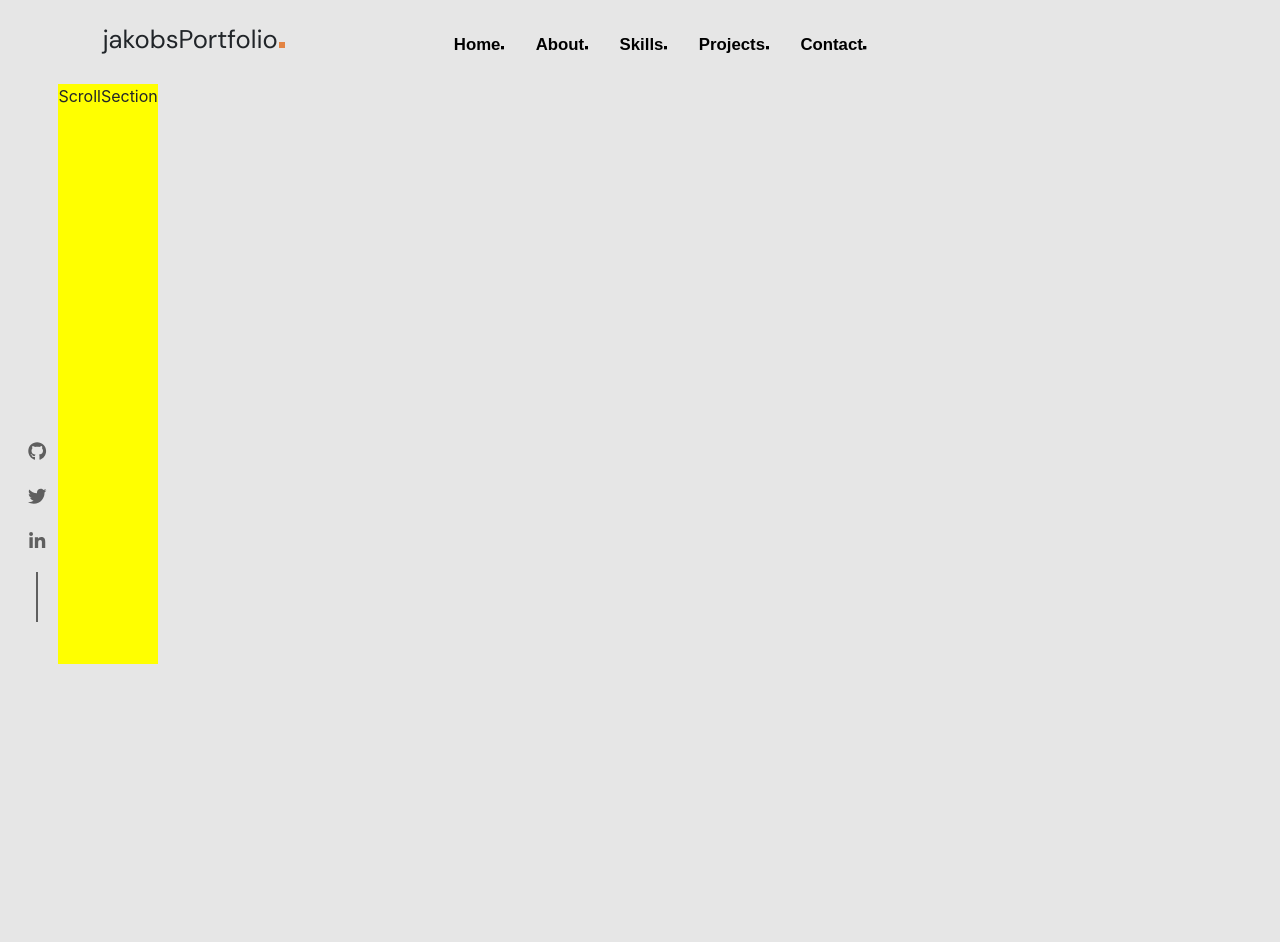
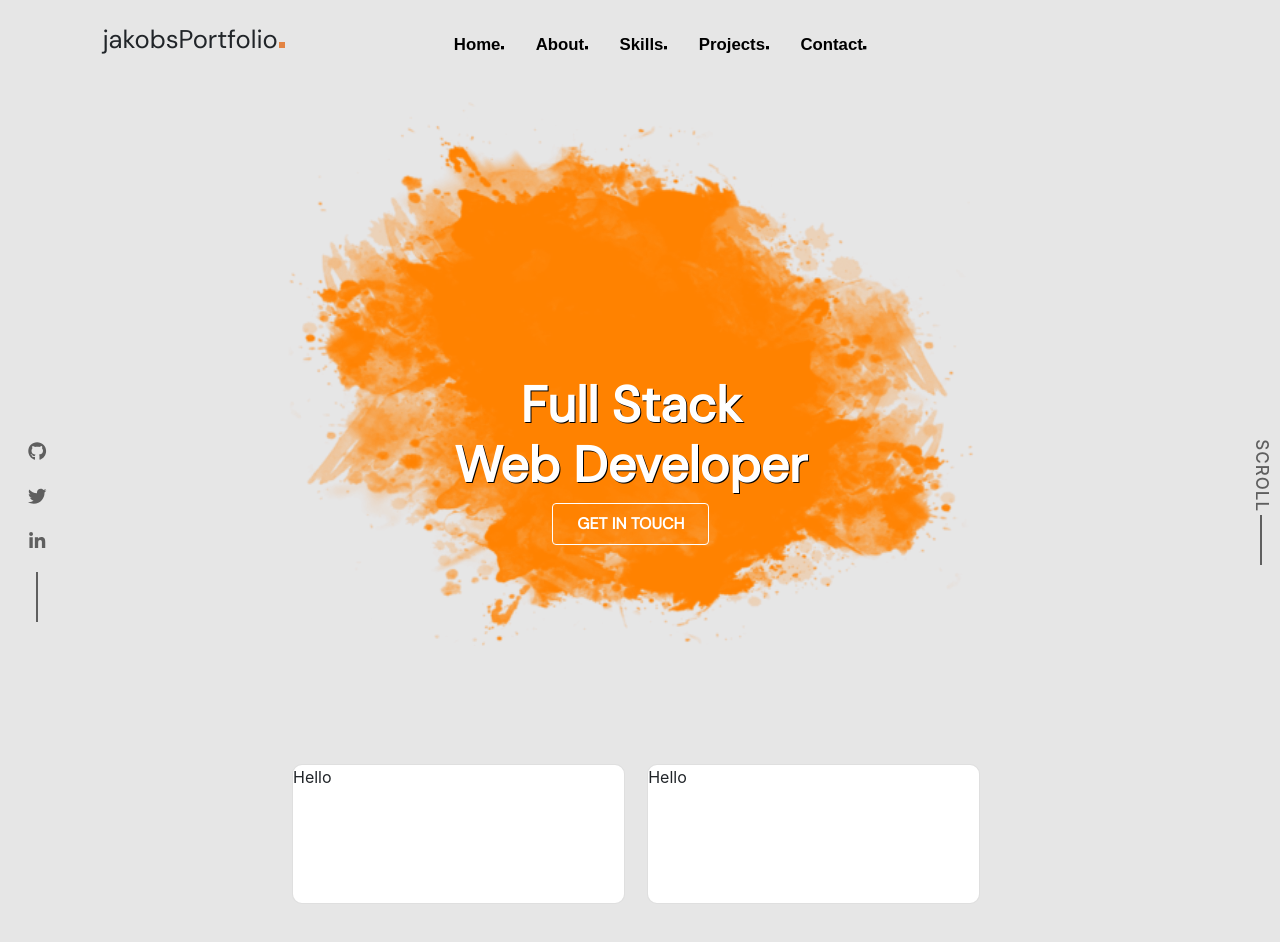
Before and after one commit to jakoblumpkin/newportfolio, a React (Create React App) app: page / in a window 1280 px wide. Shown: the top 942 px of the page. Before the commit the page ends 800 px from the top, so only its background shows below. Built offline with nearby package versions, Linux system fonts and the light colour scheme.

Commit message:
added card

```diff
--- a/src/App.js
+++ b/src/App.js
@@ -5,6 +5,7 @@ import './css/welcomepage.css';
 import SideIconLinks from './SideIconLinks';
 import MiddleSection from './MiddleSection';
 import ScrollSection from './ScrollSection';
+import Links from './Links/Links';
 
 function App() {
   return (
@@ -15,6 +16,7 @@ function App() {
       <MiddleSection/>
       <ScrollSection/>
     </section>
+    <Links/>
   </body>
   );
 }
--- /dev/null
+++ b/src/Links/Links.js
@@ -0,0 +1,27 @@
+import '../css/welcomepage.css';
+import Card from 'react-bootstrap/Card';
+import Row from 'react-bootstrap/Row';
+import Container from 'react-bootstrap/Container';
+
+function Links() {
+  return (
+    <section id="LinksS">
+      <Container id="theContainer">
+      <Row id="CardRow">
+          <Card id="ExperenceCard">
+              <Card.Text>
+                Hello
+              </Card.Text>
+          </Card>
+          <Card id="ProjectCard">
+              <Card.Text>
+                Hello
+              </Card.Text>
+          </Card>
+        </Row>
+      </Container>
+    </section>
+  );
+}
+
+export default Links;
--- a/src/MiddleSection.js
+++ b/src/MiddleSection.js
@@ -1,9 +1,19 @@
 import React from 'react';
+import Button from 'react-bootstrap/Button';
 
 function MiddleSection() {
 
   return (
     <div id="MiddleSection">
+      <div id="splashImage">
+        <div id="myImage">
+          <div id="textforintro">
+            <h1>Full Stack <br/>Web Developer</h1>
+            <Button id="getintouch"><strong>GET IN TOUCH</strong></Button>
+
+          </div>
+        </div>
+      </div>
     </div>
   );
 }
--- a/src/ScrollSection.js
+++ b/src/ScrollSection.js
@@ -1,7 +1,10 @@
 function ScrollSection() {
   return (
     <div id="ScrollSection">
-      <p>ScrollSection</p>
+      <ul>
+        <a href="/"><li id="scrollText">SCROLL</li></a>
+        <li id="verticallineScroll"></li>
+      </ul>
     </div>
   );
 }
--- a/src/css/welcomepage.css
+++ b/src/css/welcomepage.css
@@ -91,22 +91,139 @@
 
 
 
+#MiddleSection {
+  width: stretch;
+}
+
+#splashImage {
+  width: 60%;
+  height: 95%;
+  background-image: url(../images/splash.png);
+  background-repeat: no-repeat;
+  background-size: 100% 100%;
+  margin: 1% auto;
+}
+
+#myImage {
+
+}
+
+#textforintro {
+  background-color: transparent;
+  width: 500px;
+  height: 300px;
+  position: relative;
+  margin: 0 auto;
+  top: 280px;
+}
+
+#textforintro {
+   font-family: 'DM Sans', sans-serif;
+   font-size: smaller;
+   color: white;
+   text-align: center;
+}
+
+#textforintro h1{
+  font-weight: 1000;
+  font-size: 50px;
+  text-shadow: 1px 1px black;
+}
+
+#getintouch {
+   background-color: transparent;
+   border-color: white;
+   padding: 8px 24px;
+   box-shadow: none;
+}
+
+#getintouch:hover {
+  background-color: white;
+  color: black;
+}
+
+#getintouch:active {
+  box-shadow: 1px 1px 1px 1px #e38443;
+}
 
 
 
 
+#ScrollSection {
+  background-color: transparent;
+  width: 6%;
+}
+
+#ScrollSection ul {
+  list-style: none;
+  margin-top: 470%;
+}
+
+#ScrollSection #scrollText {
+  font-weight: 500;
+  font-size: 17px;
+  letter-spacing: 1px;
+  color: #5f5f5f;
+  transform: rotate(90deg);
+}
+
+#ScrollSection a {
+  text-decoration: none;
+}
+
+#verticallineScroll {
+  border-left: 2px solid #5f5f5f;
+  height: 50px;
+  margin-left: 47%;
+  margin-top: 120%;
+  color: #5f5f5f;
+}
 
 
+@keyframes blackColor {
+  from {
+     color: #5f5f5f;
+  }
 
-
-
-
-
-
-#MiddleSection {
-  width: stretch;
+  to {
+    color: black;
+  }
 }
 
-#ScrollSection {
-  background-color: yellow;
+#ScrollSection #scrollText:hover{
+  animation: blackColor 1s;
+  animation-fill-mode: forwards;
 }
+
+/* Links */
+
+#LinksS {
+  background-color: transparent;
+  height: 300px;
+}
+#CardRow {
+  height: 100%;
+  width: 100%;
+  position: relative;
+  top: 100px;
+  display: flex;
+}
+#theContainer {
+   width: 100%;
+}
+
+#ExperenceCard {
+  width: 30%;
+  height: 140px;
+  border-radius: 10px;
+  position: relative;
+  left: 20%;
+}
+
+#ProjectCard {
+  width: 30%;
+  height: 140px;
+  border-radius: 10px;
+  position: relative;
+  right: -22%;
+}
```
Also changed, not shown: src/images/myimage.png (added), src/images/splash.png (added).
